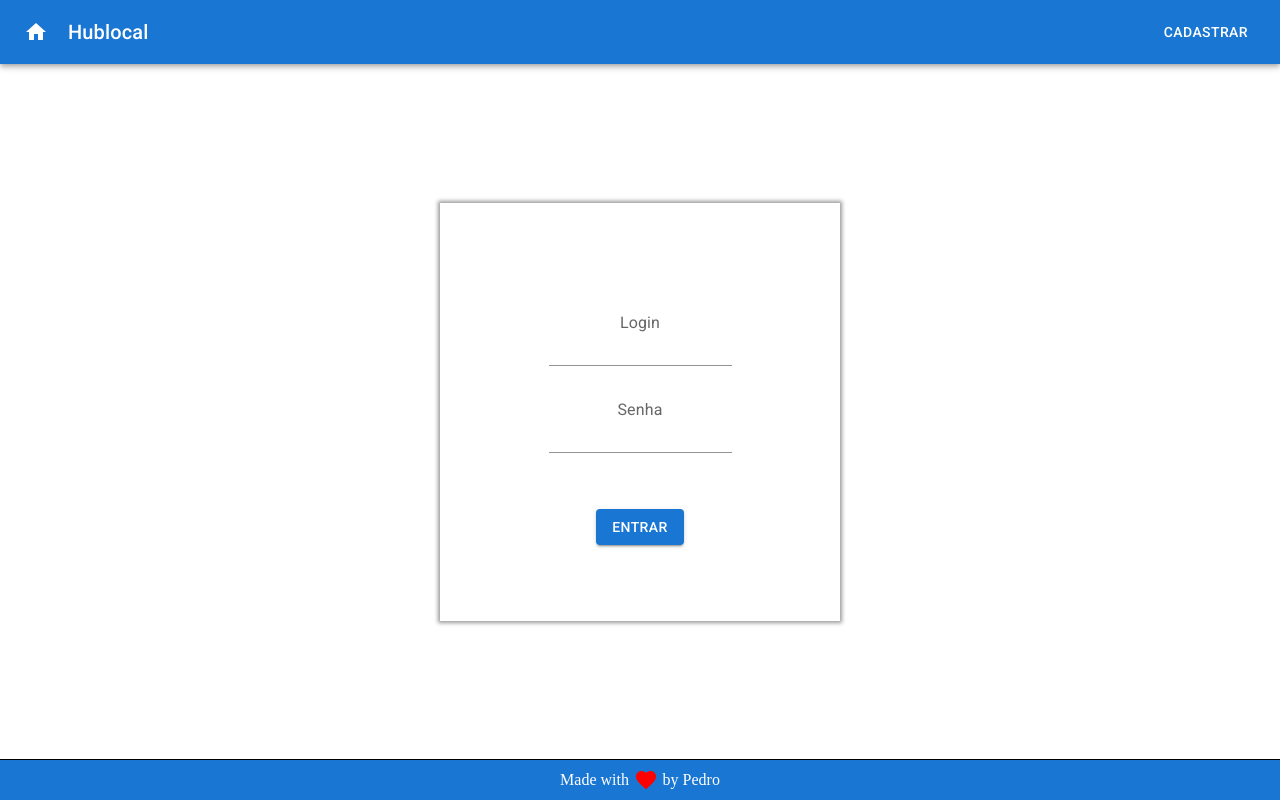
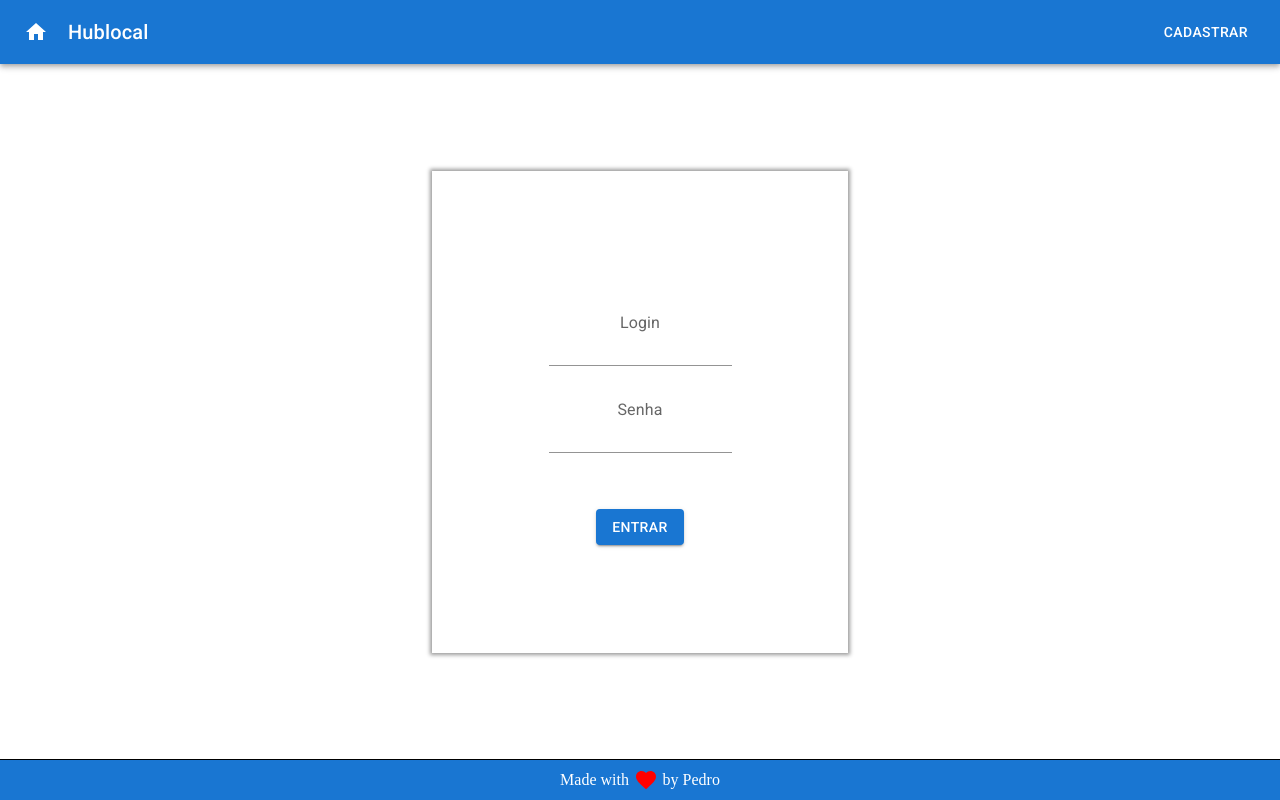
Before and after one commit to rochaph/hublocal-front, a React app: page /login in a window 1280 px wide. Built offline with nearby package versions, Linux system fonts and the light colour scheme.

Commit message:
fix: responsvidade login form

```diff
--- a/src/shared/components/AppForm.tsx
+++ b/src/shared/components/AppForm.tsx
@@ -1,11 +1,10 @@
-import React, { PropsWithChildren } from "react";
+import React, { FormHTMLAttributes, PropsWithChildren } from "react";
 import styled from "styled-components";
 import Typography from "@mui/material/Typography";
 import { fluidRange } from "polished";
 import Button from "@mui/material/Button";
-import { FormGroup, FormGroupProps } from "@mui/material";
 
-const Form = styled(FormGroup)`
+const Form = styled.form`
   display: flex;
   flex-direction: column;
   margin: 4em auto;
@@ -20,6 +19,15 @@ const Form = styled(FormGroup)`
     "400px",
     "1000px"
   )};
+  ${fluidRange(
+    {
+      prop: "padding",
+      fromSize: "0.8em",
+      toSize: "2em",
+    },
+    "20em",
+    "30em"
+  )};
   box-shadow: 0 0 4px 2px rgba(0, 0, 0, 0.4);
 `;
 
@@ -31,9 +39,11 @@ function AppForm({
   mode,
   children,
   ...props
-}: PropsWithChildren<{ mode: "create" | "update" } & FormGroupProps>) {
+}: PropsWithChildren<
+  { mode: "create" | "update" } & FormHTMLAttributes<HTMLFormElement>
+>) {
   return (
-    <Form {...props} sx={{ padding: { xs: 2, md: 4 } }}>
+    <Form {...props}>
       <Typography variant={"subtitle1"}>
         {mode === "create" && "Cadastro"}
         {mode === "update" && "Atualizar"}
--- a/src/shared/styleds/StyledHomeForm.tsx
+++ b/src/shared/styleds/StyledHomeForm.tsx
@@ -1,9 +1,8 @@
-import React, { PropsWithChildren } from "react";
+import React, { FormHTMLAttributes, PropsWithChildren } from "react";
 import styled from "styled-components";
 import { fluidRange } from "polished";
-import { FormGroup, FormGroupProps } from "@mui/material";
 
-const Form = styled(FormGroup)`
+const Form = styled.form`
   background-color: transparent;
   display: flex;
   flex-direction: column;
@@ -13,11 +12,20 @@ const Form = styled(FormGroup)`
   ${fluidRange(
     {
       prop: "width",
-      fromSize: "300px",
-      toSize: "400px",
+      fromSize: "18em",
+      toSize: "22em",
     },
-    "400px",
-    "1000px"
+    "30em",
+    "40em"
+  )};
+  ${fluidRange(
+    {
+      prop: "padding",
+      fromSize: "0.8em",
+      toSize: "2em",
+    },
+    "20em",
+    "30em"
   )};
   box-shadow: 0 0 4px 2px rgba(0, 0, 0, 0.4);
 `;
@@ -25,7 +33,7 @@ const Form = styled(FormGroup)`
 function StyledHomeForm({
   children,
   ...props
-}: PropsWithChildren<FormGroupProps>) {
+}: PropsWithChildren<FormHTMLAttributes<HTMLFormElement>>) {
   return <Form {...props}> {children}</Form>;
 }
 
```
